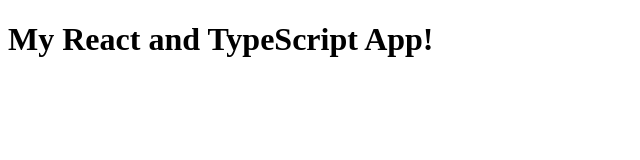
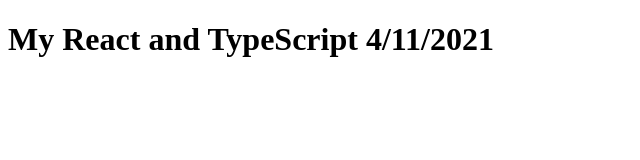
Before and after one commit to ptoninato/patricktoninato.dev-api-frontend, a React app: page / in a window 1280 px wide. Shown: the top 160 px of the page, without its empty margins (0-640 px from the left). Built offline with nearby package versions, Linux system fonts and the light colour scheme.

Commit message:
add ts and eslint plugins

```diff
--- a/package.json
+++ b/package.json
@@ -16,7 +16,7 @@
     "@babel/preset-react": "^7.12.10",
     "@babel/preset-typescript": "^7.12.7",
     "@babel/runtime": "^7.12.5",
-    "@types/fork-ts-checker-webpack-plugin": "^0.4.5",
+    "@types/fork-ts-checker-webpack-plugin": "0.4.5",
     "@types/react": "^17.0.0",
     "@types/react-dom": "^17.0.0",
     "@types/webpack": "^4.41.25",
@@ -28,8 +28,8 @@
     "eslint": "^7.17.0",
     "eslint-plugin-react": "^7.22.0",
     "eslint-plugin-react-hooks": "^4.2.0",
-    "eslint-webpack-plugin": "^2.4.1",
-    "fork-ts-checker-webpack-plugin": "^6.0.8",
+    "eslint-webpack-plugin": "2.5.3",
+    "fork-ts-checker-webpack-plugin": "6.2.0",
     "html-webpack-plugin": "^4.5.1",
     "ts-node": "^9.1.1",
     "typescript": "^4.1.3",
--- a/src/index.tsx
+++ b/src/index.tsx
@@ -2,7 +2,11 @@
 import ReactDOM from "react-dom";
 
 const App = () => (
-  <h1>My React and TypeScript App!</h1>
+  <h1>
+    My React and TypeScript{" "}
+   {new Date().toLocaleDateString()}
+  </h1>
+
 );
 
 ReactDOM.render(
--- a/webpack.dev.config.ts
+++ b/webpack.dev.config.ts
@@ -1,6 +1,8 @@
 import path from "path";
 import webpack from 'webpack';
 import HtmlWebpackPlugin from "html-webpack-plugin";
+import ForkTsCheckerWebpackPlugin from 'fork-ts-checker-webpack-plugin';
+import ESLintPlugin from "eslint-webpack-plugin";
 
 const config: webpack.Configuration = {
   mode: "development",
@@ -34,6 +36,12 @@
       template: "src/index.html",
     }),
     new webpack.HotModuleReplacementPlugin(),
+    new ForkTsCheckerWebpackPlugin({
+      async: false
+    }),
+    new ESLintPlugin({
+      extensions: ["js", "jsx", "ts", "tsx"],
+    }),
   ],
   devtool: "inline-source-map",
   devServer: {
```
Also changed, not shown: 1 other file (tests, documents, lock files or other folders).
